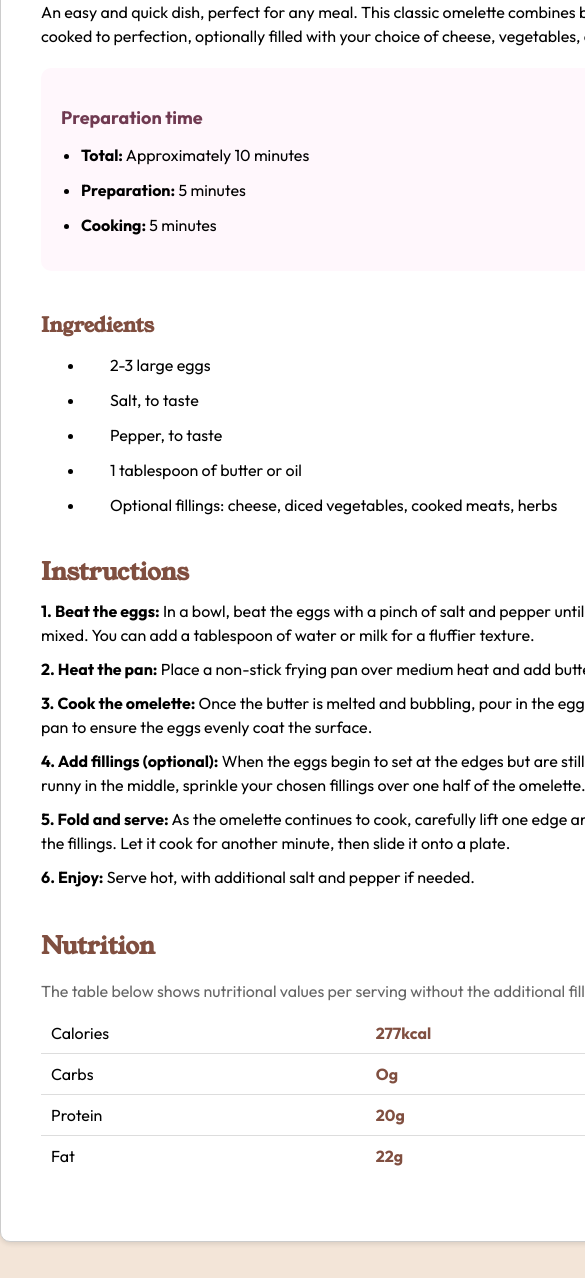
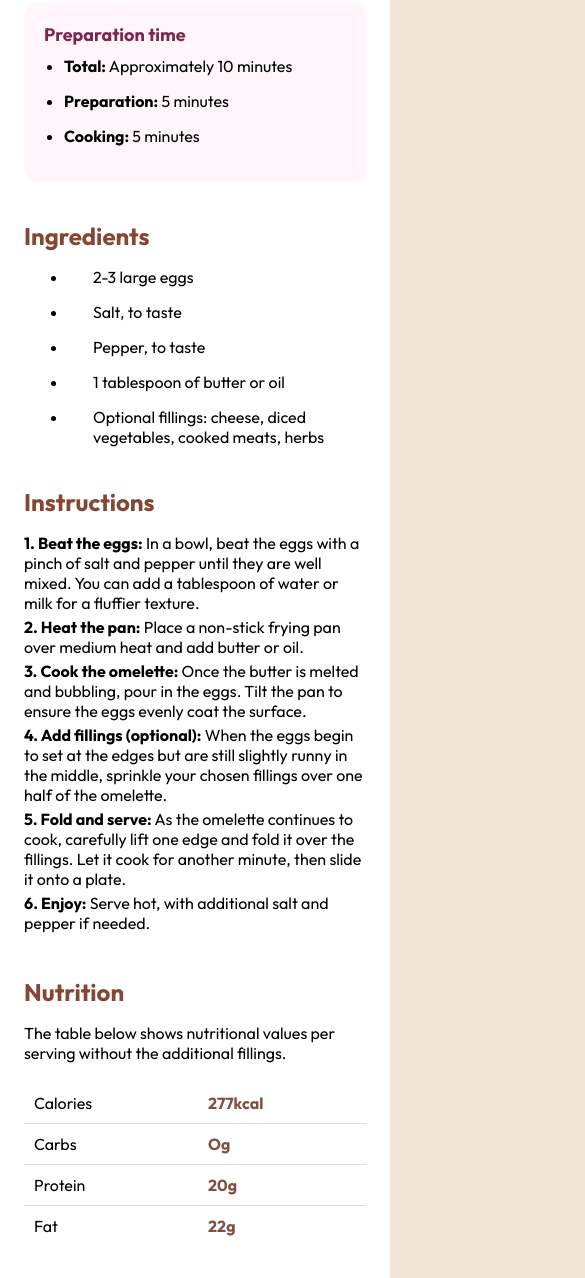
Before and after one commit to Nouman119/ommlette-landing-page, a plain HTML site: page index.html in a window 390 px wide. Shown: the part 413-1691 px from the top of the page, 585 px wide, since content can reach past the window. Drawn offline with Linux system fonts and the light colour scheme.

Commit message:
responsiveness added to the page

```diff
--- a/index.html
+++ b/index.html
@@ -1,23 +1,36 @@
 <!DOCTYPE html>
 <html lang="en">
   <head>
-    <meta charset="UTF-8">
-    <meta name="viewport" content="width=device-width, initial-scale=1.0">
+    <meta charset="UTF-8" />
+    <meta name="viewport" content="width=device-width, initial-scale=1.0" />
     <title>Simple Omelette Recipe</title>
-    <link rel="preconnect" href="https://fonts.googleapis.com">
-    <link rel="preconnect" href="https://fonts.gstatic.com" crossorigin>
-    <link href="https://fonts.googleapis.com/css2?family=Outfit:wght@100..900&family=Young+Serif&display=swap" rel="stylesheet">
-    <link rel="stylesheet" href="style.css">
+
+    <!-- Google Fonts -->
+    <link rel="preconnect" href="https://fonts.googleapis.com" />
+    <link rel="preconnect" href="https://fonts.gstatic.com" crossorigin />
+    <link
+      href="https://fonts.googleapis.com/css2?family=Outfit:wght@100..900&family=Young+Serif&display=swap"
+      rel="stylesheet"
+    />
+
+    <!-- Custom Style -->
+    <link rel="stylesheet" href="styles/style.css" />
   </head>
   <body>
-
     <div class="recipe-card">
-        <img src="food.jpg" alt="Omelette Image">
-        <h2>Simple Omelette Recipe</h2>
-        <p>An easy and quick dish, perfect for any meal. This classic omelette combines beaten eggs cooked to perfection, optionally filled with your choice of cheese, vegetables, or meats.</p>
+      <div class="hero-img">
+        <img src="images/food.jpg" alt="Omelette Image" />
+      </div>
+      <div class="content">
+        <h2 class="section-title">Simple Omelette Recipe</h2>
+        <p>
+          An easy and quick dish, perfect for any meal. This classic omelette
+          combines beaten eggs cooked to perfection, optionally filled with your
+          choice of cheese, vegetables, or meats.
+        </p>
 
         <div class="preparation-time">
-            <h3>Preparation time</h3>
+          <h3 class="card-title">Preparation time</h3>
           <ul>
             <li><strong>Total:</strong> Approximately 10 minutes</li>
             <li><strong>Preparation:</strong> 5 minutes</li>
@@ -26,29 +39,56 @@
         </div>
 
         <div class="ingredients">
-            <h2>Ingredients</h2>
-            <ul>
-                <li>2-3 large eggs</li>
-                <li>Salt, to taste</li>
-                <li>Pepper, to taste</li>
-                <li>1 tablespoon of butter or oil</li>
-                <li>Optional fillings: cheese, diced vegetables, cooked meats, herbs</li>
+          <h2 class="sub-title">Ingredients</h2>
+          <ul class="ingradient-list">
+            <li class="list-item">2-3 large eggs</li>
+            <li class="list-item">Salt, to taste</li>
+            <li class="list-item">Pepper, to taste</li>
+            <li class="list-item">1 tablespoon of butter or oil</li>
+            <li class="list-item">
+              Optional fillings: cheese, diced vegetables, cooked meats, herbs
+            </li>
           </ul>
         </div>
         <div class="instructions">
-            <h2>Instructions</h2>
+          <h2 class="sub-title">Instructions</h2>
           <ol>
-              <li><strong>1. Beat the eggs:</strong> In a bowl, beat the eggs with a pinch of salt and pepper until they are well mixed. You can add a tablespoon of water or milk for a fluffier texture.</li>
-              <li><strong>2. Heat the pan:</strong> Place a non-stick frying pan over medium heat and add butter or oil.</li>
-              <li><strong>3. Cook the omelette:</strong> Once the butter is melted and bubbling, pour in the eggs. Tilt the pan to ensure the eggs evenly coat the surface.</li>
-              <li><strong>4. Add fillings (optional):</strong> When the eggs begin to set at the edges but are still slightly runny in the middle, sprinkle your chosen fillings over one half of the omelette.</li>
-              <li><strong>5. Fold and serve:</strong> As the omelette continues to cook, carefully lift one edge and fold it over the fillings. Let it cook for another minute, then slide it onto a plate.</li>
-              <li><strong>6. Enjoy:</strong> Serve hot, with additional salt and pepper if needed.</li>
+            <li>
+              <strong>1. Beat the eggs:</strong> In a bowl, beat the eggs with a
+              pinch of salt and pepper until they are well mixed. You can add a
+              tablespoon of water or milk for a fluffier texture.
+            </li>
+            <li>
+              <strong>2. Heat the pan:</strong> Place a non-stick frying pan
+              over medium heat and add butter or oil.
+            </li>
+            <li>
+              <strong>3. Cook the omelette:</strong> Once the butter is melted
+              and bubbling, pour in the eggs. Tilt the pan to ensure the eggs
+              evenly coat the surface.
+            </li>
+            <li>
+              <strong>4. Add fillings (optional):</strong> When the eggs begin
+              to set at the edges but are still slightly runny in the middle,
+              sprinkle your chosen fillings over one half of the omelette.
+            </li>
+            <li>
+              <strong>5. Fold and serve:</strong> As the omelette continues to
+              cook, carefully lift one edge and fold it over the fillings. Let
+              it cook for another minute, then slide it onto a plate.
+            </li>
+            <li>
+              <strong>6. Enjoy:</strong> Serve hot, with additional salt and
+              pepper if needed.
+            </li>
           </ol>
         </div>
         <div class="nutrition-info">
-            <h2>Nutrition</h2>
-            <p>The table below shows nutritional values per serving without the additional fillings.</p>
+          <h2 class="sub-title">Nutrition</h2>
+          <p>
+            The table below shows nutritional values per serving without the
+            additional fillings.
+          </p>
           <table>
             <tr>
               <th>Calories</th>
@@ -63,12 +103,12 @@
               <td>20g</td>
             </tr>
             <tr>
-                    <th style="border-bottom: 0px;">Fat</th>
-                    <td style="border-bottom: 0px;">22g</td>
+              <th style="border-bottom: 0px">Fat</th>
+              <td style="border-bottom: 0px">22g</td>
             </tr>
           </table>
         </div>
       </div>
-
+    </div>
   </body>
 </html>
--- a/style.css
+++ /dev/null
@@ -1,230 +0,0 @@
-.young-serif-regular {
-	font-family: "Young Serif", serif;
-	font-weight: 400;
-	font-style: normal;
-  }
-
-body {
-    font-family: Young Serif, Outfit, sans-serif;
-    margin: 0;
-    padding: 0;
-    background-color: #F3E5D8;
-}
-
-h2 {
-	color: maroon;
-  }
-
-  .ingredients h2, .instructions h2, .nutrition-info h2 {
-	color: #804F40;
-}
-.recipe-card {
-	border: 1px solid #ccc;
-	border-radius: 10px;
-	padding: 25px 40px;
-	margin: 20px auto;
-	background-color: #fff;
-	box-shadow: 0 2px 5px rgba(0, 0, 0, 0.1);
-	width: 638px;
-}
-
-.recipe-card img {
-    width: 100%;
-    border-radius: 10px;
-}
-
-.recipe-card h2 {
-    font-size: 24px;
-    margin-bottom: 10px;
-}
-
-.recipe-card p {
-    font-size: 16px;
-    line-height: 1.5;
-    margin-bottom: 20px;
-    font-family: Outfit,Young Serif,sans-serif;
-
-}
-
-.preparation-time {
-	padding: 20px;
-	background-color: #FFF7FC;
-	border-radius: 10px;
-    font-family: outfit, young-serif, sans-serif;
-}
-.preparation-time h3 {
-    font-size: 18px;
-    margin-bottom: 10px;
-    color: #703A51;
-}
-
-.preparation-time ul {
-	list-style-type: disc;
-	padding-left: 20px;
-}
-
-.preparation-time li {
-	font-size: 16px;
-	margin-bottom: 15px;
-}
-
-.ingredients {
-    margin-top: 40px;
-}
-
-.ingredients h2 {
-    font-size: 20px;
-    font-weight: bold;
-    margin-bottom: 10px;
-}
-
-.ingredients ul {
-	list-style-type: disc;
-	padding-left: 44px;
-    font-family: outfit, young-serif, sans-serif;
-}
-
-.ingredients li {
-	font-size: 16px;
-	margin-bottom: 15px;
-	padding-left: 25px;
-}
-
-.instructions {
-	/* width: 400px; */
-	margin: 20px auto;
-    margin-top: 40px;
-	/* border: 1px solid #ddd; */
-	/* border-radius: 10px; */
-	/* background-color: #F5F5F5; */
-}
-
-  .instructions h2 {
-	font-size: 24px;
-	margin-bottom: 10px;
-  }
-
-  .instructions ol {
-	margin: 0;
-	padding: 0;
-	list-style: none;
-	font-family: outfit;
-	line-height: 1.5em;
-}
-
-  .instructions li {
-	margin-bottom: 10px;
-	font-size: 16px;
-  }
-
-  .instructions li strong {
-	font-weight: bold;
-  }
-
-  .nutrition-info {
-	/* width: 400px; */
-	margin: 40px auto;
-	/* border: 1px solid #ddd; */
-	/* border-radius: 10px; */
-	/* background-color: #F5F5F5; */
-}
-
-.nutrition-info h2 {
-    font-size: 24px;
-    margin-bottom: 10px;
-}
-
-.nutrition-info p {
-	font-size: 16px;
-	color: #666666;
-	margin-bottom: 10px;
-	font-family: outfit;
-}
-.nutrition-info table td {
-    color: #804F40;
-  }
-.nutrition-info table {
-    width: 100%;
-    border-collapse: collapse;
-}
-
-.nutrition-info th, .nutrition-info td {
-	padding: 10px;
-	border-bottom: 1px solid #ddd;
-	text-align: left;
-	font-family: outfit;
-	font-weight: bold;
-}
-
-.nutrition-info th {
-	font-weight: normal;
-	font-family: outfit;
-}
-
-
-
-/* Mobile Screen Styles */
-@media (max-width: 375px) {
-
-    body {
-        margin: 0;
-        padding: 0;
-        font-size: 14px;
-    }
-
-    .recipe-card {
-        width: 80%;
-        padding: 26px;
-        margin: 10px auto;
-        box-shadow: 0 1px 3px rgba(0, 0, 0, 0.1);
-    }
-
-    .recipe-card img {
-        border-radius: 8px;
-    }
-
-    h2 {
-        font-size: 20px;
-    }
-
-    .recipe-card p {
-        font-size: 14px;
-        line-height: 1.4;
-    }
-
-    .preparation-time,
-    .ingredients,
-    .instructions,
-    .nutrition-info {
-        padding: 15px;
-    }
-
-    .preparation-time h3,
-    .ingredients h2,
-    .instructions h2,
-    .nutrition-info h2 {
-        font-size: 18px;
-    }
-
-    .preparation-time ul,
-    .ingredients ul,
-    .instructions ol {
-        padding-left: 20px;
-    }
-
-    .preparation-time li,
-    .ingredients li,
-    .instructions li {
-        font-size: 14px;
-        margin-bottom: 10px;
-    }
-
-    .nutrition-info table {
-        font-size: 14px;
-    }
-
-    .nutrition-info th, .nutrition-info td {
-        padding: 8px;
-    }
-
-}
--- /dev/null
+++ b/styles/style.css
@@ -0,0 +1,145 @@
+* {
+  padding: 0;
+  margin: 0;
+  box-sizing: border-box;
+  font-family: "Outfit", sans-serif;
+}
+
+body {
+  background-color: #f3e5d8;
+}
+
+/* For mobile */
+
+.recipe-card {
+  width: 100%;
+  background-color: #ffffff;
+}
+
+.recipe-card .hero-img img {
+  width: 100%;
+}
+
+.content {
+  padding: 32px 24px;
+}
+
+.content p {
+  margin-bottom: 20px;
+}
+
+.content .section-title {
+  font-size: 32px;
+  line-height: normal;
+  color: hsl(24, 5%, 18%);
+  font-family: "Young Serif", sans-serif;
+  font-weight: 700;
+  margin-bottom: 12px;
+}
+
+.content .preparation-time {
+  background-color: hsl(330, 100%, 98%);
+}
+
+.preparation-time .card-title {
+  font-size: 18px;
+  line-height: normal;
+  color: hsl(332, 51%, 32%);
+  margin-bottom: 10px;
+}
+
+.content .sub-title {
+  font-size: 24px;
+  line-height: normal;
+  font-family: "Outfit", sans-serif;
+  color: hsl(14, 45%, 36%);
+  margin-bottom: 16px;
+}
+
+.preparation-time {
+  padding: 20px;
+  border-radius: 12px;
+  margin-bottom: 40px;
+}
+
+.preparation-time ul {
+  list-style-type: disc;
+  padding-left: 20px;
+}
+
+.preparation-time li {
+  margin-bottom: 15px;
+}
+
+.ingredients {
+  margin-bottom: 40px;
+}
+
+.ingredients ul {
+  list-style-type: disc;
+  padding-left: 44px;
+}
+
+.ingredients li {
+  margin-bottom: 15px;
+  padding-left: 25px;
+}
+
+.instructions {
+  margin-bottom: 40px;
+}
+
+.instructions h2 {
+  font-size: 24px;
+  margin-bottom: 10px;
+}
+
+.instructions ol {
+  list-style: none;
+  line-height: normal;
+}
+
+.instructions ol li {
+  padding-bottom: 4px;
+}
+
+.instructions li strong {
+  font-weight: bold;
+}
+
+.nutrition-info table td {
+  color: #804f40;
+}
+.nutrition-info table {
+  width: 100%;
+  border-collapse: collapse;
+}
+
+.nutrition-info th,
+.nutrition-info td {
+  padding: 10px;
+  border-bottom: 1px solid #ddd;
+  text-align: left;
+  font-weight: bold;
+}
+
+.nutrition-info th {
+  font-weight: normal;
+}
+
+@media only screen and (min-width: 1440px) {
+  .recipe-card {
+    width: 100%;
+    max-width: 650px;
+    margin: 96px auto;
+    border-radius: 20px;
+  }
+
+  .recipe-card .hero-img {
+    padding: 24px 24px 0 24px;
+  }
+
+  .recipe-card .hero-img img {
+    border-radius: 16px;
+  }
+}
```
Also changed, not shown: images/food.jpg (renamed from food.jpg). Lines whose indentation alone changed are shown as unchanged.
